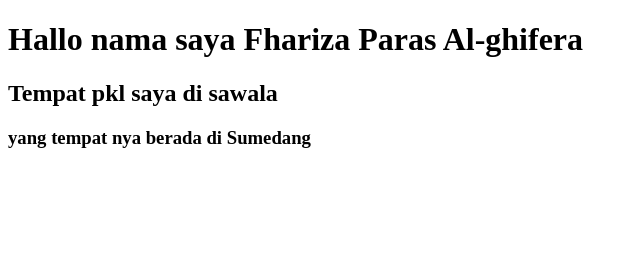
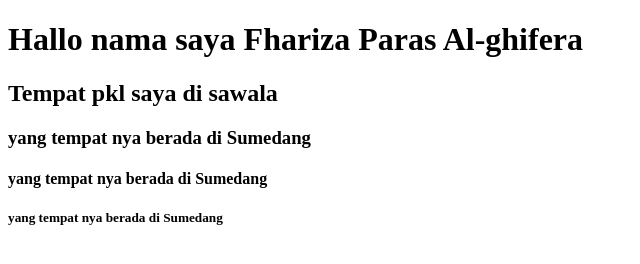
Before and after one commit to fhariza29/new-project, a plain HTML site: page index.html in a window 1280 px wide. Shown: the whole page, without its empty margins (0-640 px from the left). Drawn offline with Linux system fonts and the light colour scheme.

Commit message:
change on index

```diff
--- a/index.html
+++ b/index.html
@@ -11,6 +11,7 @@
 
     <h2>Tempat pkl saya di sawala</h2>
     <h3>yang tempat nya berada di Sumedang</h3>
-
+    <h4>yang tempat nya berada di Sumedang</h4>
+    <h5>yang tempat nya berada di Sumedang</h5>
 </body>
 </html>
```
